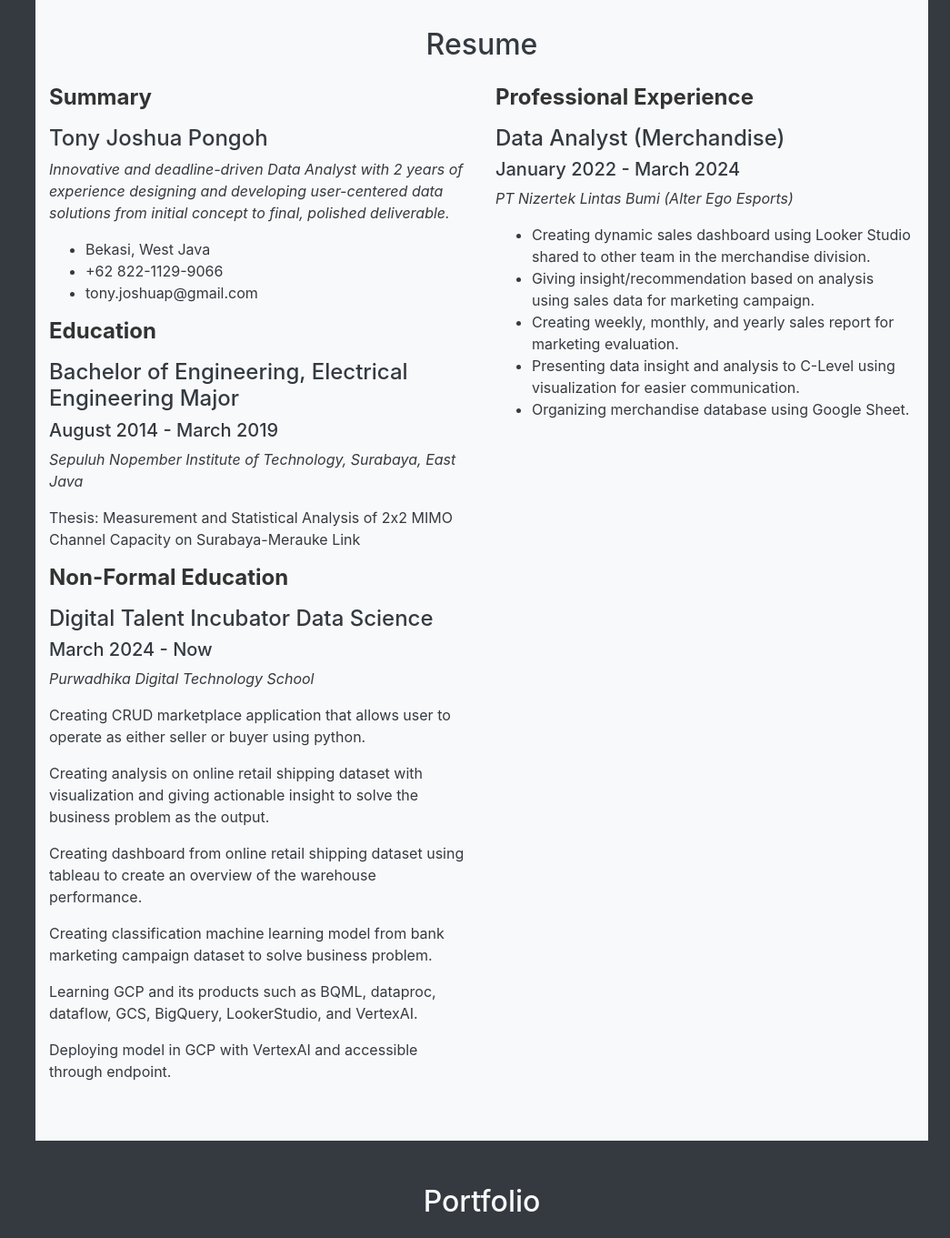
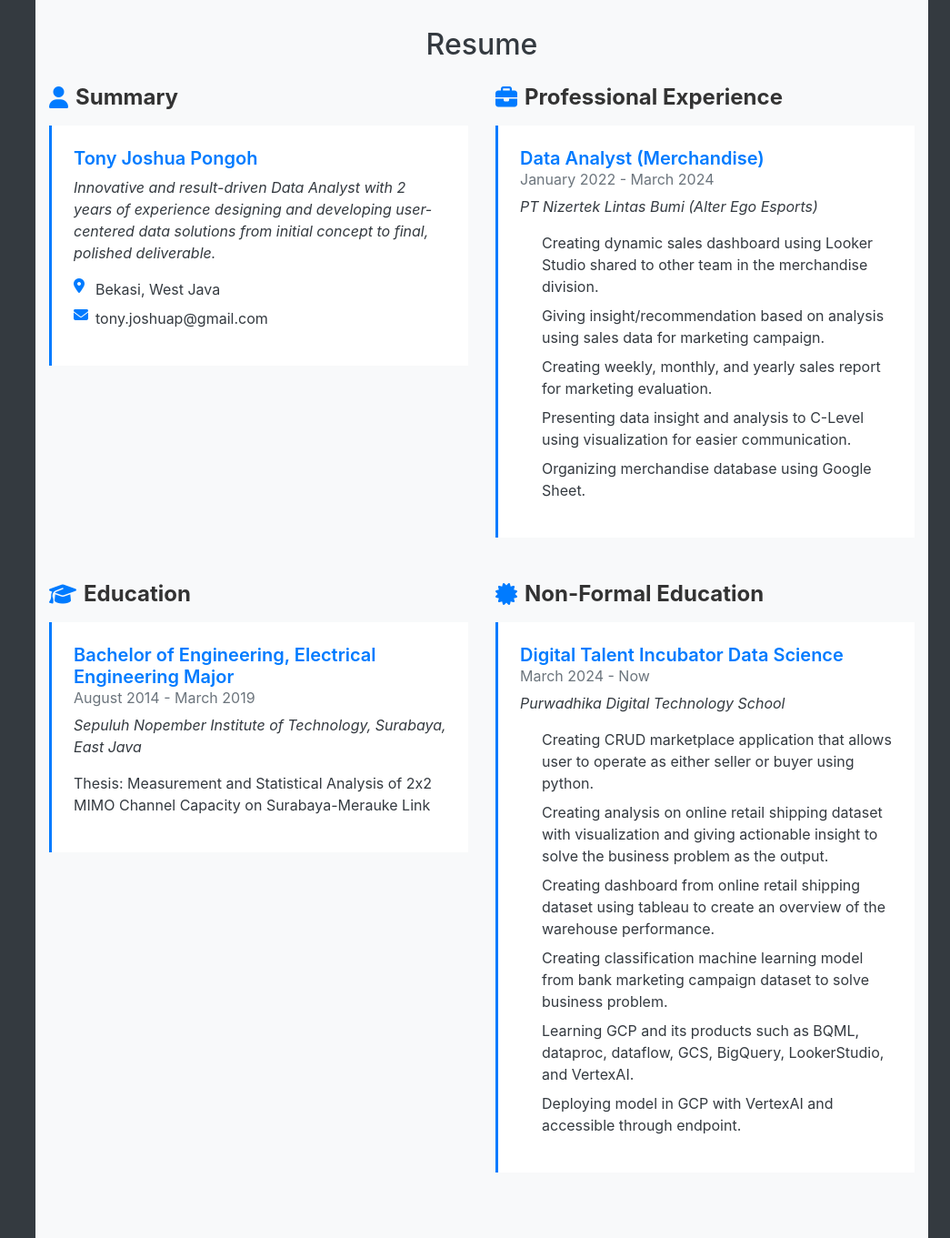
Before and after one commit to plystrn/plystrn.github.io, a plain HTML site: page index.html in a window 1280 px wide. Shown: the part 1160-2521 px from the top of the page at 91% size, without its empty margins (235-1280 px from the left). Drawn offline with nearby package versions, Linux system fonts and the light colour scheme; a script that the page names is missing.

Commit message:
Update index.html

```diff
--- a/index.html
+++ b/index.html
@@ -35,7 +35,7 @@
 
         <!-- Main Content -->
         <div class="flex-grow-1 p-4 main-content">
-            <section id="home" class="vh-100 bg-cover bg-center position-relative" style="background-image: url('path/to/your/background.jpg');">
+            <section id="home" class="vh-100 bg-cover bg-center position-relative" style="background-image: url('path/to/A_sleek_and_professional_background_image_for_a_po.png');">
                 <div class="position-absolute w-100 h-100" style="background: rgba(0, 0, 0, 0.5);"></div>
                 <div class="position-relative h-100 d-flex flex-column justify-content-center align-items-center text-center">
                     <h1 class="text-white display-4">Tony Joshua Pongoh</h1>
@@ -54,50 +54,63 @@
                 <div class="container">
                     <h2 class="text-center mb-4">Resume</h2>
                     <div class="row">
-                        <div class="col-md-6">
-                            <h3 class="resume-title">Summary</h3>
-                            <div class="resume-item pb-0">
-                                <h4>Tony Joshua Pongoh</h4>
-                                <p><em>Innovative and deadline-driven Data Analyst with 2 years of experience designing and developing user-centered data solutions from initial concept to final, polished deliverable.</em></p>
-                                <ul>
-                                    <li>Bekasi, West Java</li>
-                                    <li>+62 822-1129-9066</li>
-                                    <li>tony.joshuap@gmail.com</li>
+                        <div class="col-lg-6">
+                            <h3 class="resume-title"><i class="fas fa-user"></i> Summary</h3>
+                            <div class="card mb-4">
+                                <div class="card-body">
+                                    <h4 class="card-title">Tony Joshua Pongoh</h4>
+                                    <p class="card-text"><em>Innovative and result-driven Data Analyst with 2 years of experience designing and developing user-centered data solutions from initial concept to final, polished deliverable.</em></p>
+                                    <ul class="list-unstyled">
+                                        <li><i class="fas fa-map-marker-alt"></i> Bekasi, West Java</li>
+                                        <li><i class="fas fa-envelope"></i> tony.joshuap@gmail.com</li>
                                     </ul>
                                 </div>
-                            <h3 class="resume-title">Education</h3>
-                            <div class="resume-item">
-                                <h4>Bachelor of Engineering, Electrical Engineering Major</h4>
-                                <h5>August 2014 - March 2019</h5>
-                                <p><em>Sepuluh Nopember Institute of Technology, Surabaya, East Java</em></p>
-                                <p>Thesis: Measurement and Statistical Analysis of 2x2 MIMO Channel Capacity on Surabaya-Merauke Link</p>
-                            </div>
-                            <h3 class="resume-title">Non-Formal Education</h3>
-                            <div class="resume-item">
-                                <h4>Digital Talent Incubator Data Science</h4>
-                                <h5>March 2024 - Now</h5>
-                                <p><em>Purwadhika Digital Technology School</em></p>
-                                <p>Creating CRUD marketplace application that allows user to operate as either seller or buyer using python.</p>
-                                <p>Creating analysis on online retail shipping dataset with visualization and giving actionable insight to solve the business problem as the output.</p>
-                                <p>Creating dashboard from online retail shipping dataset using tableau to create an overview of the warehouse performance.</p>
-                                <p>Creating classification machine learning model from bank marketing campaign dataset to solve business problem.</p>
-                                <p>Learning GCP and its products such as BQML, dataproc, dataflow, GCS, BigQuery, LookerStudio, and VertexAI.</p>
-                                <p>Deploying model in GCP with VertexAI and accessible through endpoint.</p>
                             </div>
                         </div>
-                        <div class="col-md-6">
-                            <h3 class="resume-title">Professional Experience</h3>
-                            <div class="resume-item">
-                                <h4>Data Analyst (Merchandise)</h4>
-                                <h5>January 2022 - March 2024</h5>
-                                <p><em>PT Nizertek Lintas Bumi (Alter Ego Esports)</em></p>
-                                <ul>
+                        <div class="col-lg-6">
+                            <h3 class="resume-title"><i class="fas fa-briefcase"></i> Professional Experience</h3>
+                            <div class="card mb-4">
+                                <div class="card-body">
+                                    <h4 class="card-title">Data Analyst (Merchandise)</h4>
+                                    <h5 class="card-subtitle mb-2 text-muted">January 2022 - March 2024</h5>
+                                    <p class="card-text"><em>PT Nizertek Lintas Bumi (Alter Ego Esports)</em></p>
+                                    <ul class="list-unstyled">
                                         <li>Creating dynamic sales dashboard using Looker Studio shared to other team in the merchandise division.</li>
                                         <li>Giving insight/recommendation based on analysis using sales data for marketing campaign.</li>
                                         <li>Creating weekly, monthly, and yearly sales report for marketing evaluation.</li>
                                         <li>Presenting data insight and analysis to C-Level using visualization for easier communication.</li>
                                         <li>Organizing merchandise database using Google Sheet.</li>
                                     </ul>
+                                </div>
+                            </div>
+                        </div>
+                        <div class="col-lg-6 mt-4">
+                            <h3 class="resume-title"><i class="fas fa-graduation-cap"></i> Education</h3>
+                            <div class="card mb-4">
+                                <div class="card-body">
+                                    <h4 class="card-title">Bachelor of Engineering, Electrical Engineering Major</h4>
+                                    <h5 class="card-subtitle mb-2 text-muted">August 2014 - March 2019</h5>
+                                    <p class="card-text"><em>Sepuluh Nopember Institute of Technology, Surabaya, East Java</em></p>
+                                    <p>Thesis: Measurement and Statistical Analysis of 2x2 MIMO Channel Capacity on Surabaya-Merauke Link</p>
+                                </div>
+                            </div>
+                        </div>
+                        <div class="col-lg-6 mt-4">
+                            <h3 class="resume-title"><i class="fas fa-certificate"></i> Non-Formal Education</h3>
+                            <div class="card mb-4">
+                                <div class="card-body">
+                                    <h4 class="card-title">Digital Talent Incubator Data Science</h4>
+                                    <h5 class="card-subtitle mb-2 text-muted">March 2024 - Now</h5>
+                                    <p class="card-text"><em>Purwadhika Digital Technology School</em></p>
+                                    <ul class="list-unstyled">
+                                        <li>Creating CRUD marketplace application that allows user to operate as either seller or buyer using python.</li>
+                                        <li>Creating analysis on online retail shipping dataset with visualization and giving actionable insight to solve the business problem as the output.</li>
+                                        <li>Creating dashboard from online retail shipping dataset using tableau to create an overview of the warehouse performance.</li>
+                                        <li>Creating classification machine learning model from bank marketing campaign dataset to solve business problem.</li>
+                                        <li>Learning GCP and its products such as BQML, dataproc, dataflow, GCS, BigQuery, LookerStudio, and VertexAI.</li>
+                                        <li>Deploying model in GCP with VertexAI and accessible through endpoint.</li>
+                                    </ul>
+                                </div>
                             </div>
                         </div>
                     </div>
```
Lines whose indentation alone changed are shown as unchanged.
